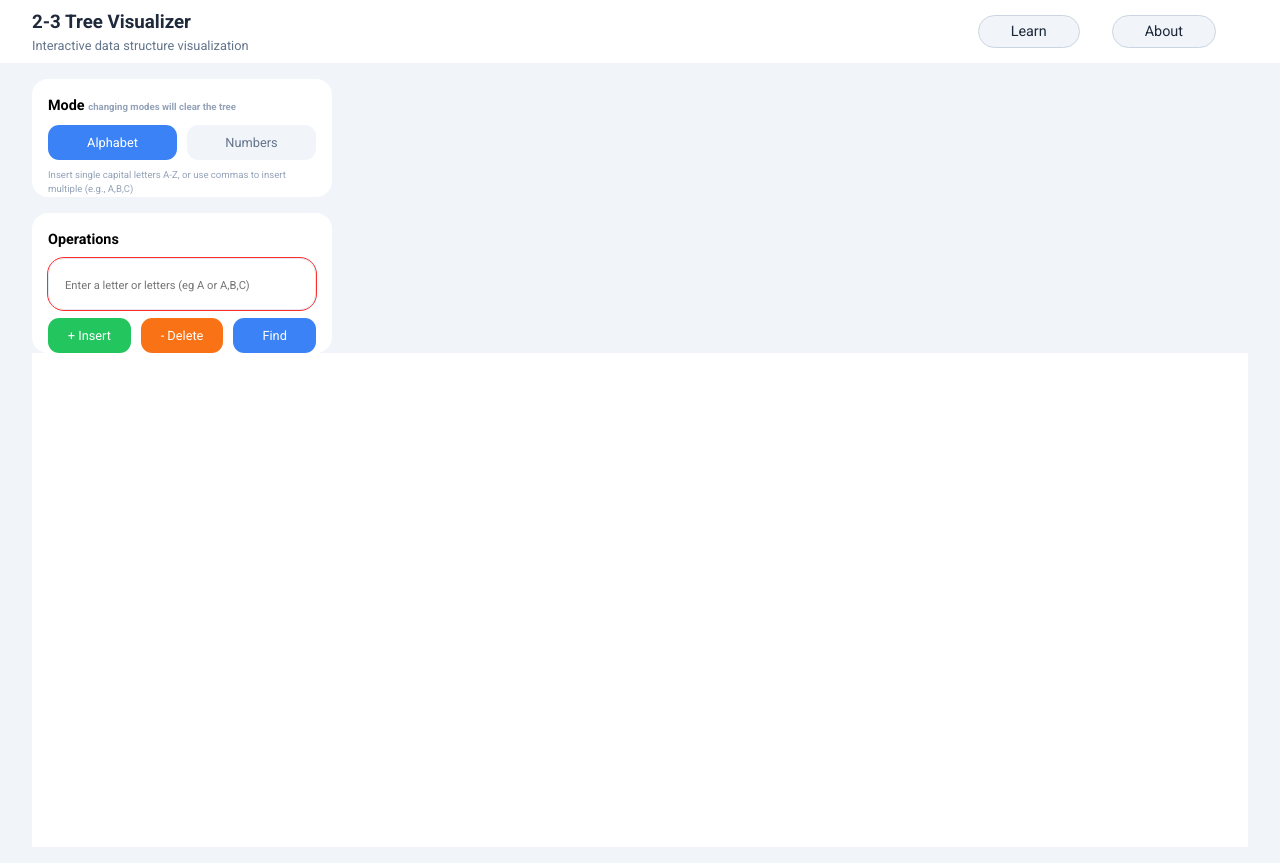
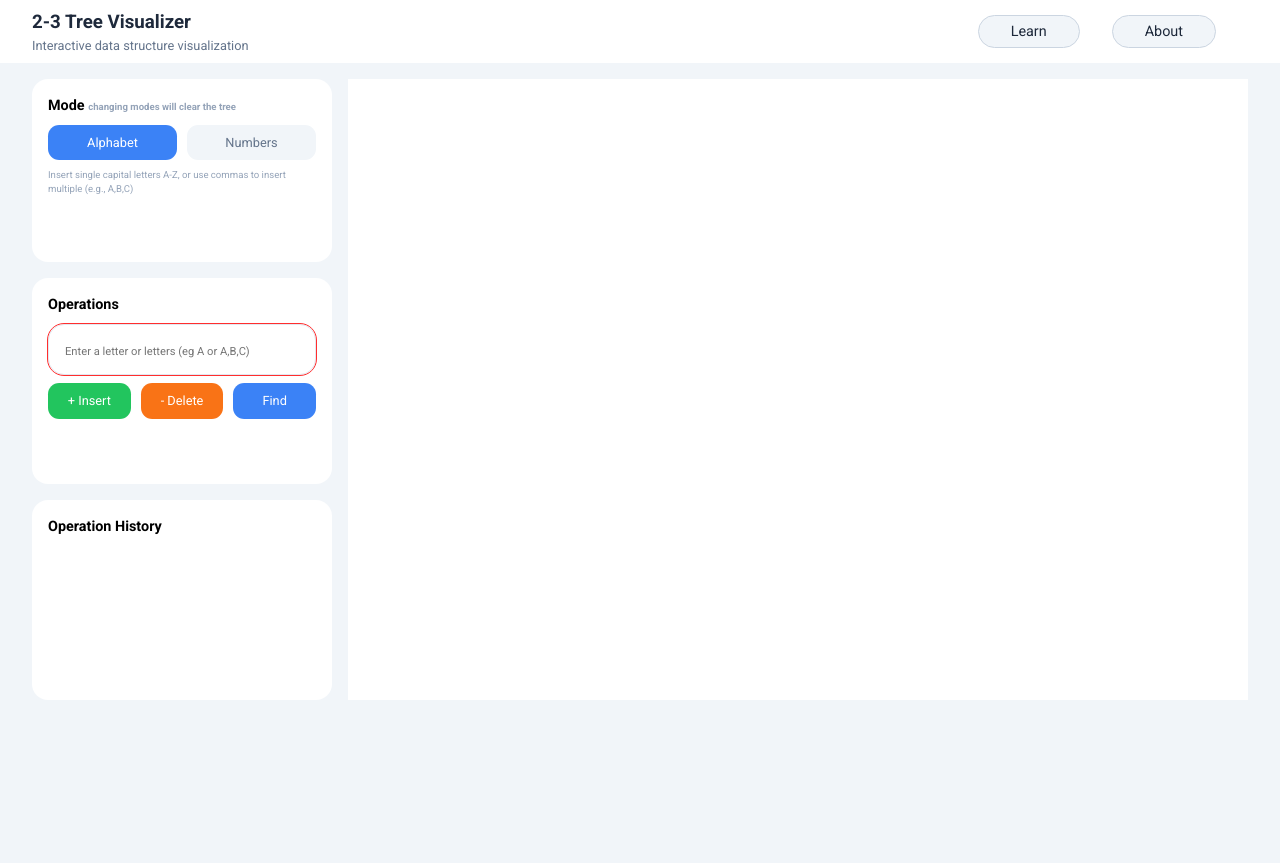
Before and after one commit to HamzaIbrahimi/2-3Tree, a SvelteKit app: page / in a window 1280 px wide. Built offline with nearby package versions, Linux system fonts and the light colour scheme.

Commit message:
Make a grid layout for the visualization

```diff
--- a/src/lib/components/TreeVisualizer.svelte
+++ b/src/lib/components/TreeVisualizer.svelte
@@ -29,7 +29,6 @@
 
 		tree.insert(value);
 		await visualizer.animateInsert(value);
-		console.log($state.snapshot(tree.size()));
 		if (onInsert) await onInsert(value);
 	}
 
@@ -57,6 +56,7 @@
 		tree = new TwoThreeTree();
 		if (visualizer) {
 			visualizer.setTree(tree);
+			visualizer.draw();
 		}
 	}
 
@@ -75,6 +75,5 @@
 	.tree-canvas {
 		width: 100%;
 		height: 100%;
-		background: #0f172a;
 	}
 </style>
--- a/src/routes/+page.svelte
+++ b/src/routes/+page.svelte
@@ -1,8 +1,21 @@
 <script lang="ts">
 	import Input from '$lib/components/Input.svelte';
+	import History from '$lib/components/History.svelte';
+	import type { Ops } from '$lib/types';
+	import { SvelteDate } from 'svelte/reactivity';
 	import TreeVisualization from '$lib/components/TreeVisualizer.svelte';
 
+	let timeStamps = $state<Ops[]>([]);
+
 	let treeViz: TreeVisualization;
+
+	function addTimeStamp(operation: string, letter: string) {
+		let date = new SvelteDate();
+		if (timeStamps.length === 3) {
+			timeStamps.pop();
+		}
+		timeStamps.unshift({ operation, letter, date });
+	}
 
 	async function handleInsert(value: string) {
 		if (!treeViz) return;
@@ -13,6 +26,7 @@
 		}
 
 		await treeViz.insert(value);
+		addTimeStamp('Insert', value);
 	}
 
 	async function handleDelete(value: string) {
@@ -24,12 +38,14 @@
 		}
 
 		await treeViz.remove(value);
+		addTimeStamp('Delete', value);
 	}
 
 	async function handleFind(value: string) {
 		if (!treeViz) return;
 
 		const found = await treeViz.animateSearch(value);
+		addTimeStamp('Find', value);
 		// Optional: show alert after animation
 		setTimeout(() => {
 			alert(found ? `Found '${value}' in the tree!` : `'${value}' not found in the tree.`);
@@ -38,8 +54,8 @@
 </script>
 
 <div class="page-container">
-	<Input onInsert={handleInsert} onDelete={handleDelete} onFind={handleFind} />
-
+	<Input insertInto={handleInsert} deleteFrom={handleDelete} findFrom={handleFind} />
+	<History opsHistory={timeStamps} />
 	<div class="visualization-container">
 		<TreeVisualization bind:this={treeViz} />
 	</div>
@@ -47,14 +63,30 @@
 
 <style>
 	.page-container {
-		display: flex;
-		flex-direction: column;
+		display: grid;
+		grid-template-columns: 1fr 3fr;
+		grid-template-rows: auto auto auto;
+		column-gap: 1rem;
+		row-gap: 1rem;
 		height: 100vh;
 		padding: 1rem 2rem;
 	}
 
+	.page-container > *:nth-child(1) {
+		grid-column: 1/2;
+		grid-row: 1/2;
+	}
+
+	.page-container > *:nth-child(2) {
+		grid-column: 1/2;
+		grid-row: 2/3;
+	}
+	.page-container > *:nth-child(3) {
+		grid-column: 2/3;
+		grid-row: 1/3;
+	}
+
 	.visualization-container {
-		flex: 1;
 		overflow: hidden;
 	}
 </style>
```
